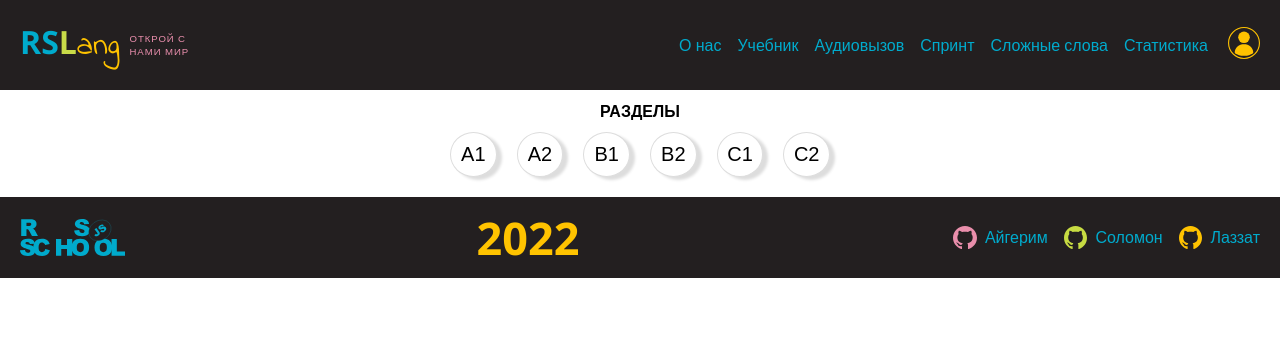
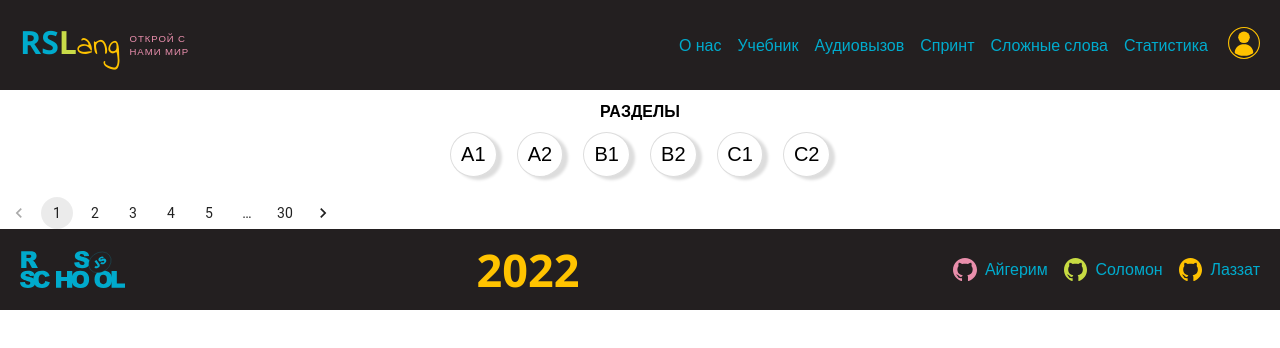
Before and after one commit to AigerimR/rslang, a React app: page /textbook in a window 1280 px wide. Shown: the top 348 px of the page. Built offline with nearby package versions, Linux system fonts and the light colour scheme; no server answers; a web font is replaced by a local one.

Commit message:
feat: add pagination

```diff
--- a/package.json
+++ b/package.json
@@ -20,7 +20,12 @@
   },
   "homepage": "https://github.com/AigerimR/rslang#readme",
   "dependencies": {
+    "@emotion/react": "^11.10.0",
+    "@emotion/styled": "^11.10.0",
+    "@mui/material": "^5.10.1",
     "axios": "^0.27.2",
+    "install": "^0.13.0",
+    "npm": "^8.18.0",
     "react": "^17.0.2",
     "react-dom": "^17.0.2",
     "react-router-dom": "^6.3.0"
--- /dev/null
+++ b/src/components/Pages/Textbook/Pagination/PaginationMui.tsx
@@ -0,0 +1,27 @@
+import * as React from 'react';
+import Pagination from '@mui/material/Pagination';
+import Stack from '@mui/material/Stack';
+import { useEffect, useState } from 'react';
+
+const Paginationmui: React.FC< {updatePage: (x: number) => number} > = (props) => {
+  const [page, setPage] = useState<number>(0);
+
+  const handleChange = (event: React.ChangeEvent<unknown>, value: number): void => {
+    setPage(value-1);
+  };
+
+  const {updatePage} = props;
+
+  useEffect(() => {
+     updatePage(page)
+  }, [page]);
+
+  //Using Materil Ui Library
+  return (
+    <Stack spacing={2}>
+      <Pagination count={30} page={page+1} onChange={handleChange}/>
+    </Stack>
+  );
+}
+
+export default Paginationmui;
--- a/src/components/Pages/Textbook/Textbook.tsx
+++ b/src/components/Pages/Textbook/Textbook.tsx
@@ -2,22 +2,28 @@ import React, { useEffect, useState } from 'react';
 import { TWord } from "../../../@types/words";
 import { getWords } from "../../../apiHelpers/words/wordsController";
 import Units from "./Units/Units";
+import Paginationmui from './Pagination/Paginationmui';
 
 const Textbook: React.FC = () => {
+  const [page, setPage] = useState<number>(0);
+  const updatePage = (x:number): number => { setPage(x); return x};
 
   const [unit, setUnit] = useState(0);
   const updateUnit = (u:number): number => { setUnit(u); return u};
 
   let [data, setData] = useState<TWord[]>();
   const getData = async () => {
-    const res = await getWords(unit, 1);
+    const res = await getWords(unit, page);
     setData(res);
   }
 
+  useEffect(()=>{getData()}, [page, unit]);
+
   return(
-    <div>
+    <>
       <Units updateUnit={updateUnit}/>
-    </div>
+      <Paginationmui updatePage={updatePage} />
+    </>
   );
 }
 
```
Also changed, not shown: 1 other file (tests, documents, lock files or other folders).
